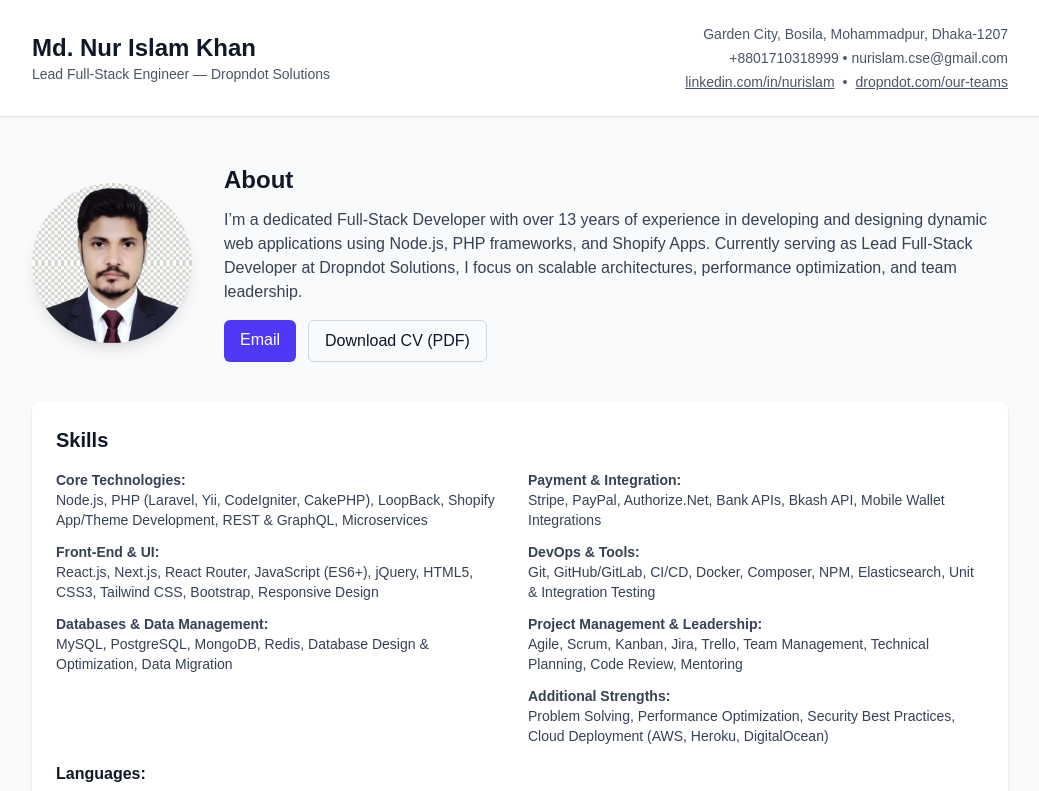
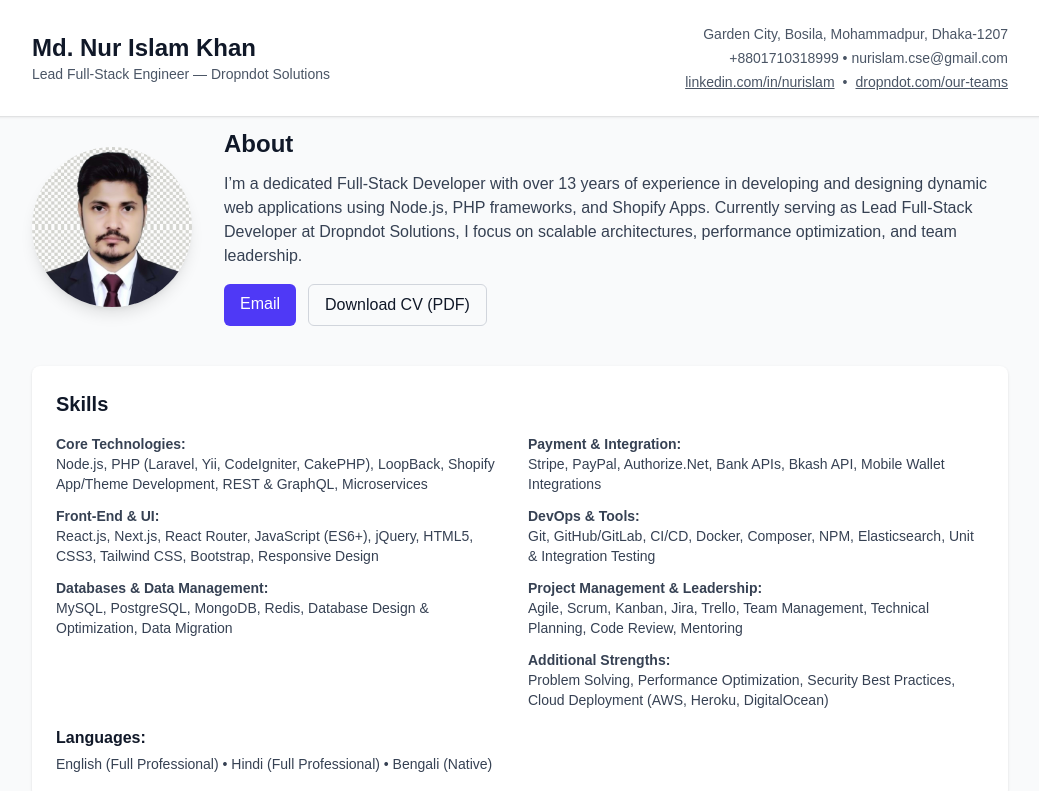
Before and after one commit to nurislam/nurislam-khan, a Next.js app: page / in a window 1280 px wide. Shown: the top 791 px of the page, without its empty margins (120-1159 px from the left). Built offline with nearby package versions, Linux system fonts and the light colour scheme.

Commit message:
Update page.tsx

```diff
--- a/app/page.tsx
+++ b/app/page.tsx
@@ -3,7 +3,7 @@ import Image from 'next/image';
 export default function Home() {
   return (
     <div className="min-h-screen bg-gray-50 text-gray-900">
-      <header className="bg-white shadow">
+      <header className="bg-white shadow fixed top-0 left-0 w-full z-50">
         <div className="max-w-5xl mx-auto px-6 py-6 flex items-center justify-between">
           <div>
             <h1 className="text-2xl font-bold">Md. Nur Islam Khan</h1>
@@ -21,7 +21,7 @@ export default function Home() {
         </div>
       </header>
 
-      <main className="max-w-5xl mx-auto px-6 py-12">
+      <main className="max-w-5xl mx-auto px-6 py-12 pt-32">
         {/* Hero */}
         <section className="flex flex-col md:flex-row items-center gap-8">
           <div className="w-40 h-40 rounded-full overflow-hidden shadow-lg flex-shrink-0">
```
